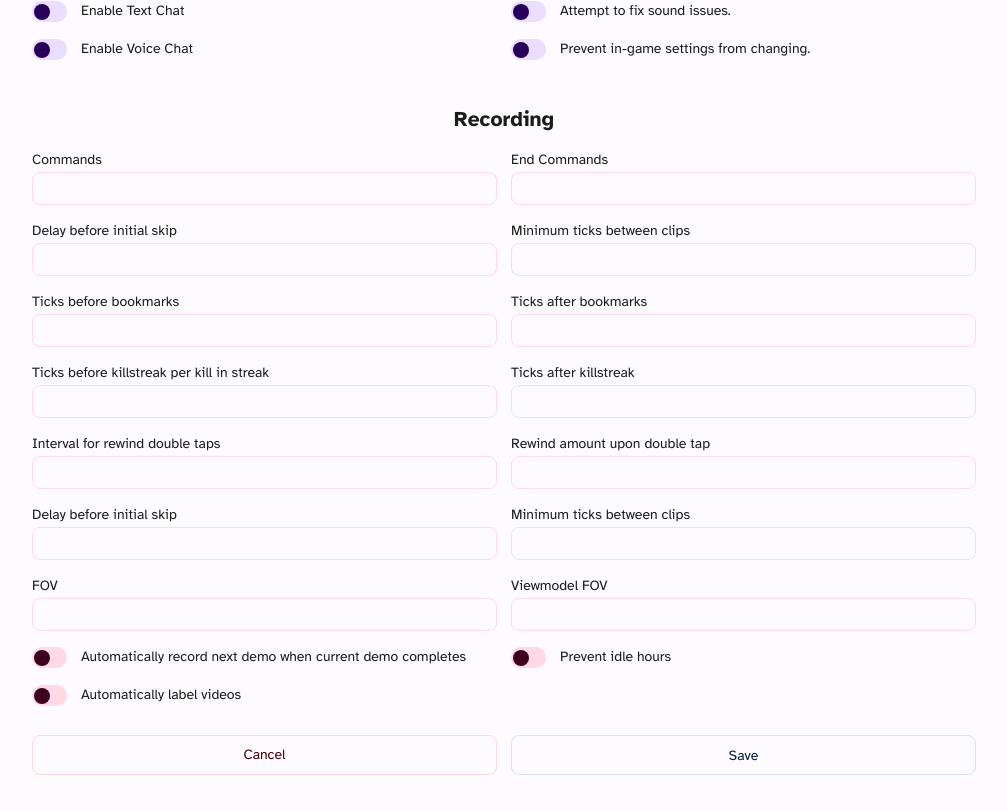
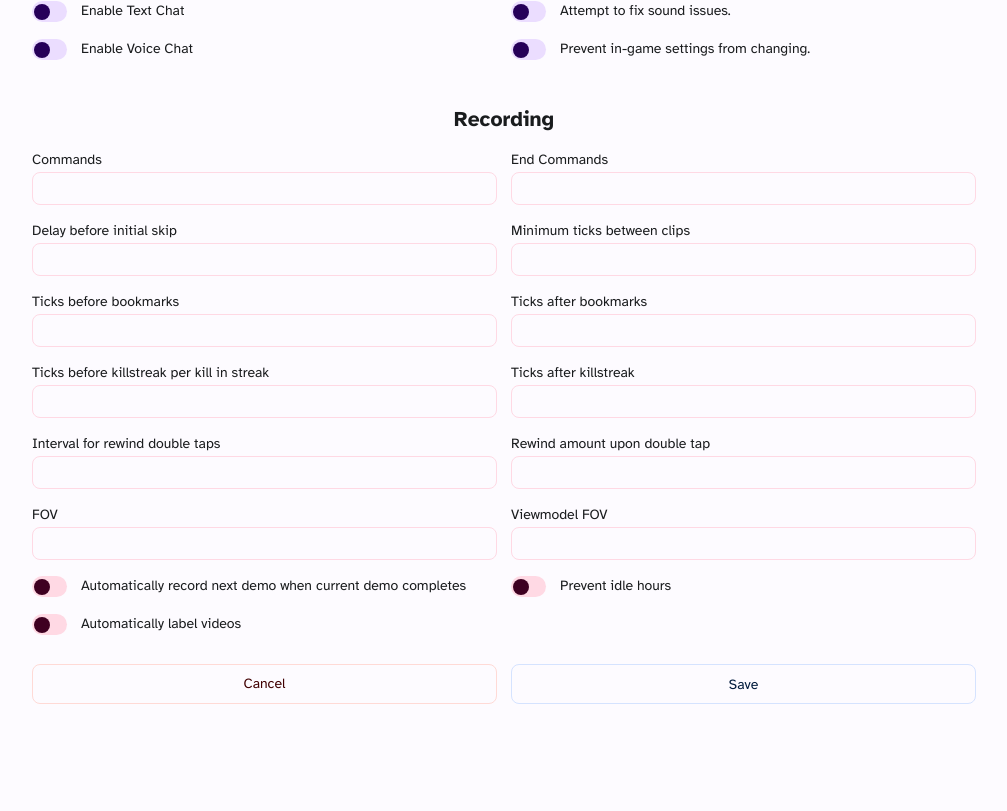
Before and after one commit to Mark-Prime/Melies, a SvelteKit app: page /settings in a window 1280 px wide. Shown: the part 401-1212 px from the top of the page, without its empty margins (136-1143 px from the left). After the commit the page ends 1141 px from the top, so only its background shows below. Built offline with nearby package versions, Linux system fonts and the light colour scheme.

Commit message:
fix settings bugs

```diff
--- a/src/routes/settings/+page.svelte
+++ b/src/routes/settings/+page.svelte
@@ -154,14 +154,6 @@
     <input bind:value={recording_settings.rewind_amount} id="tf_folder" class="settings__input input--tert" type="number"/>
   </div>
   <div class="settings__input-group">
-    <label for="tf_folder" class="settings__label">Delay before initial skip</label>
-    <input bind:value={recording_settings.start_delay} id="tf_folder" class="settings__input input--tert" type="number"/>
-  </div>
-  <div class="settings__input-group">
-    <label for="tf_folder" class="settings__label">Minimum ticks between clips</label>
-    <input bind:value={recording_settings.minimum_ticks_between_clips} id="tf_folder" class="settings__input input--tert" type="number"/>
-  </div>
-  <div class="settings__input-group">
     <label for="FOV" class="settings__label">FOV</label>
     <input bind:value={recording_settings.fov} id="FOV" class="settings__input input--tert" type="number"/>
   </div>
```
Also changed, not shown: 1 other file (tests, documents, lock files or other folders).
